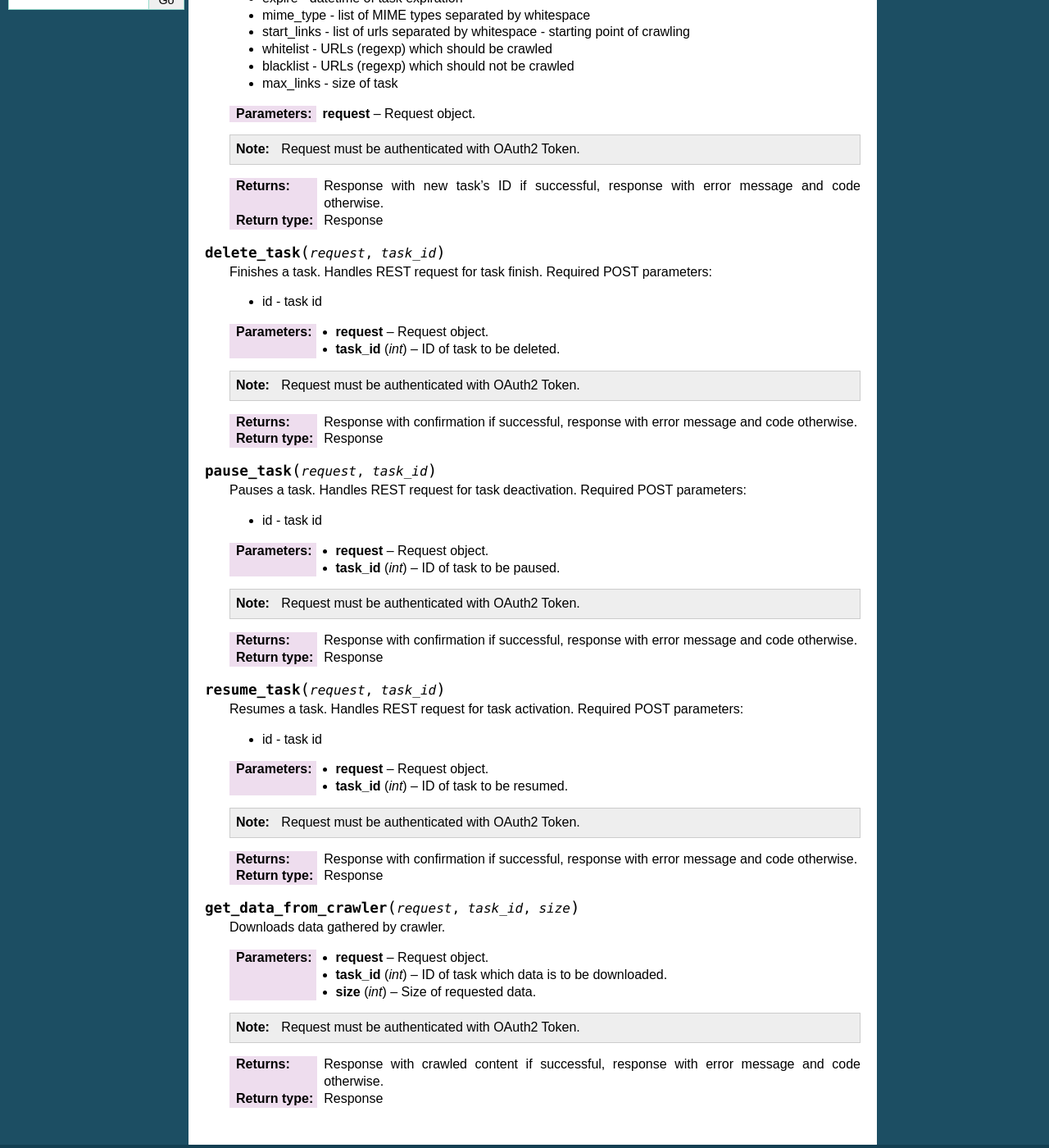
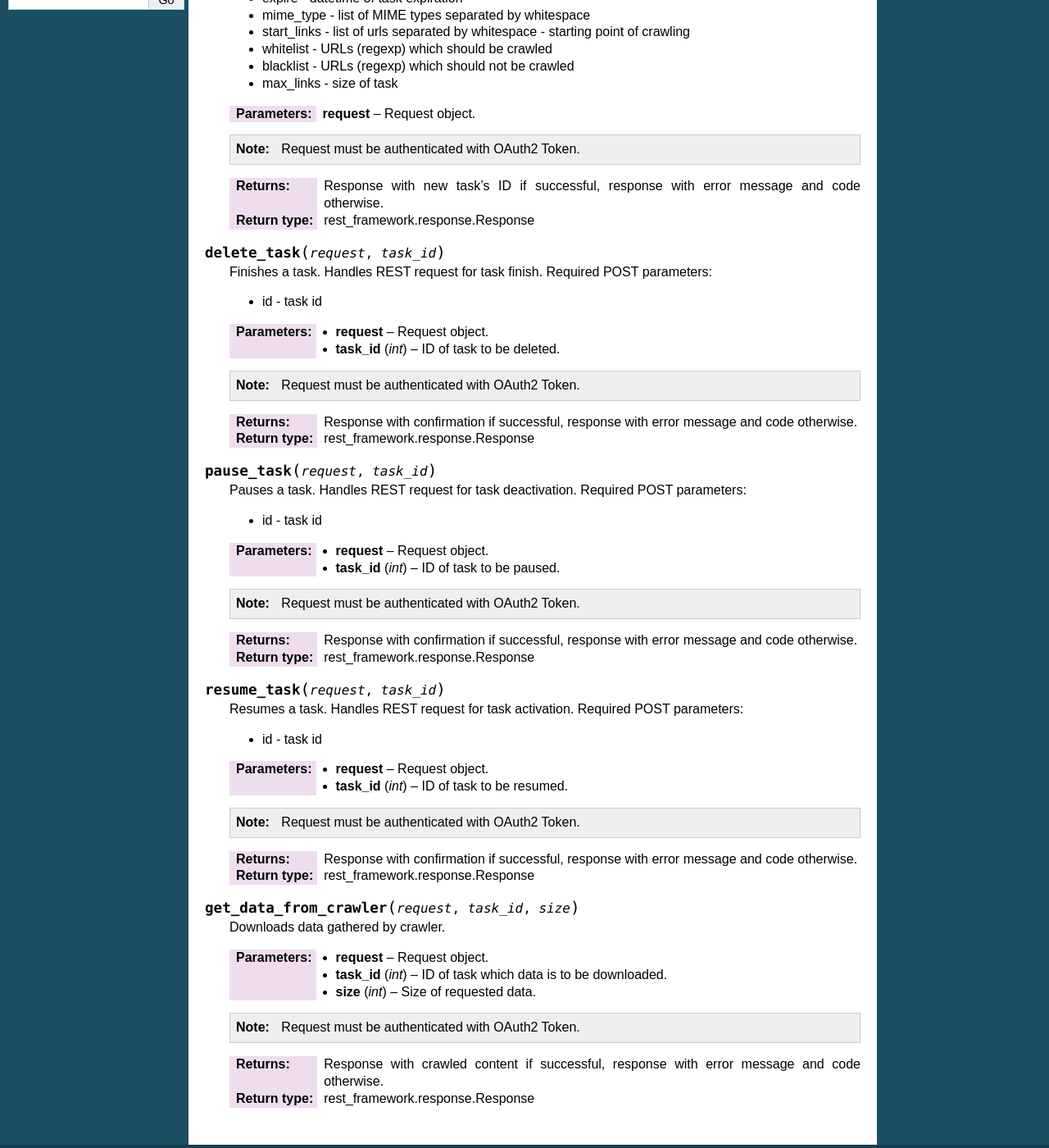
Before and after one commit to agh-glk/fcs, a Sphinx documentation site: the page built from docs/source/manager/api_views.rst, in a window 1280 px wide and 1400 px high, scrolled down 287 px. Shown: the whole window at 82% size. Built offline with Sphinx 7.4.7, drawn with Linux system fonts in a browser that asks for light colours; formulas are drawn with MathJax 3.

Commit message:
[NT] Edit

```diff
--- a/docs/source/manager/api_views.rst
+++ b/docs/source/manager/api_views.rst
@@ -24,7 +24,7 @@ with Django REST framework @api_view decorator. These methods are mapped on URLs
    .. note:: Request must be authenticated with OAuth2 Token.
 
    :return: Response with new task's ID if successful, response with error message and code otherwise.
-   :rtype: Response
+   :rtype: rest_framework.response.Response
 
 
 .. py:function:: delete_task(request, task_id)
@@ -39,7 +39,7 @@ with Django REST framework @api_view decorator. These methods are mapped on URLs
    .. note:: Request must be authenticated with OAuth2 Token.
 
    :return: Response with confirmation if successful, response with error message and code otherwise.
-   :rtype: Response
+   :rtype: rest_framework.response.Response
 
 
 .. py:function:: pause_task(request, task_id)
@@ -54,7 +54,7 @@ with Django REST framework @api_view decorator. These methods are mapped on URLs
    .. note:: Request must be authenticated with OAuth2 Token.
 
    :return: Response with confirmation if successful, response with error message and code otherwise.
-   :rtype: Response
+   :rtype: rest_framework.response.Response
 
 
 .. py:function:: resume_task(request, task_id)
@@ -69,7 +69,7 @@ with Django REST framework @api_view decorator. These methods are mapped on URLs
    .. note:: Request must be authenticated with OAuth2 Token.
 
    :return: Response with confirmation if successful, response with error message and code otherwise.
-   :rtype: Response
+   :rtype: rest_framework.response.Response
 
 
 .. py:function:: get_data_from_crawler(request, task_id, size)
@@ -83,4 +83,4 @@ with Django REST framework @api_view decorator. These methods are mapped on URLs
    .. note:: Request must be authenticated with OAuth2 Token.
 
    :return: Response with crawled content if successful, response with error message and code otherwise.
-   :rtype: Response
+   :rtype: rest_framework.response.Response
```
